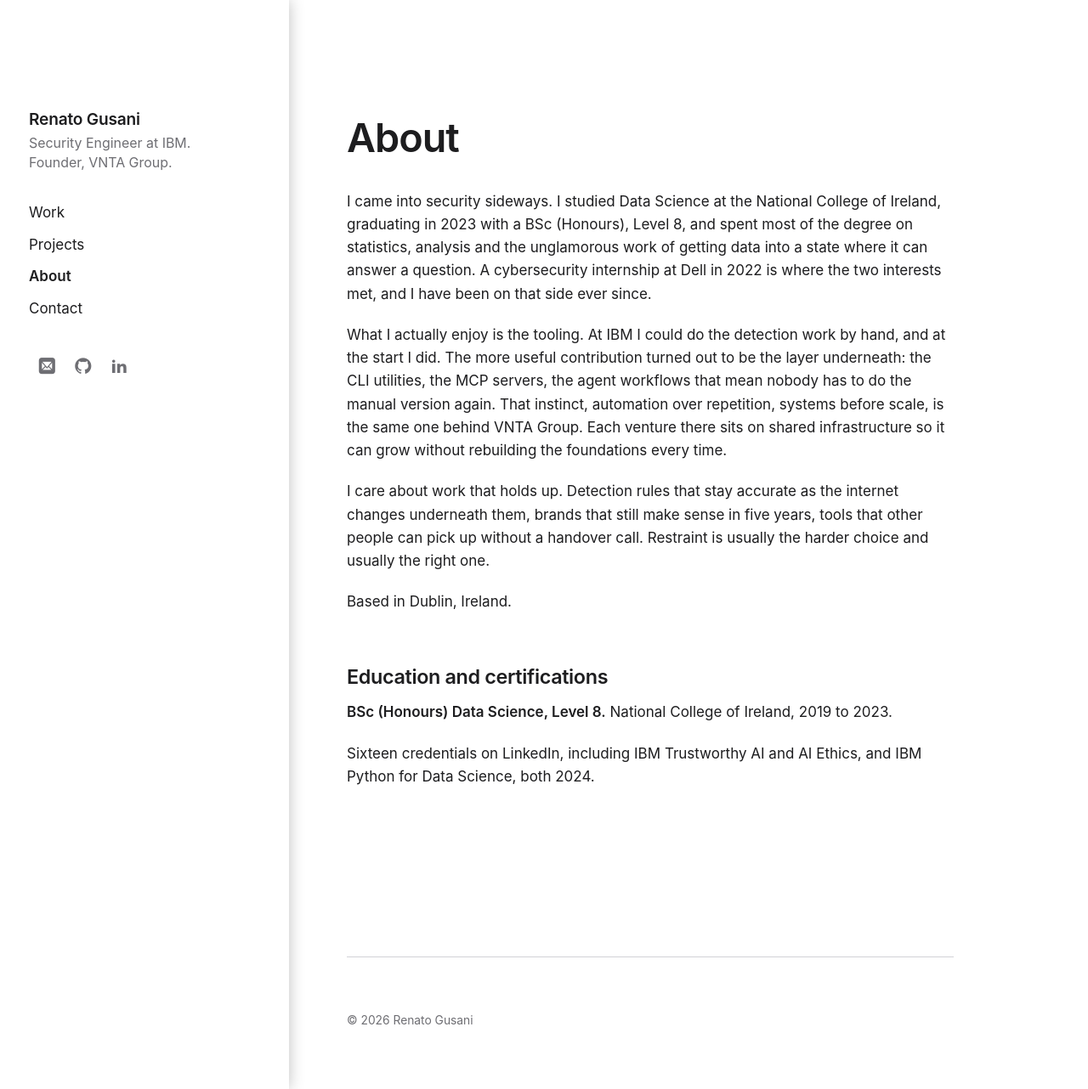
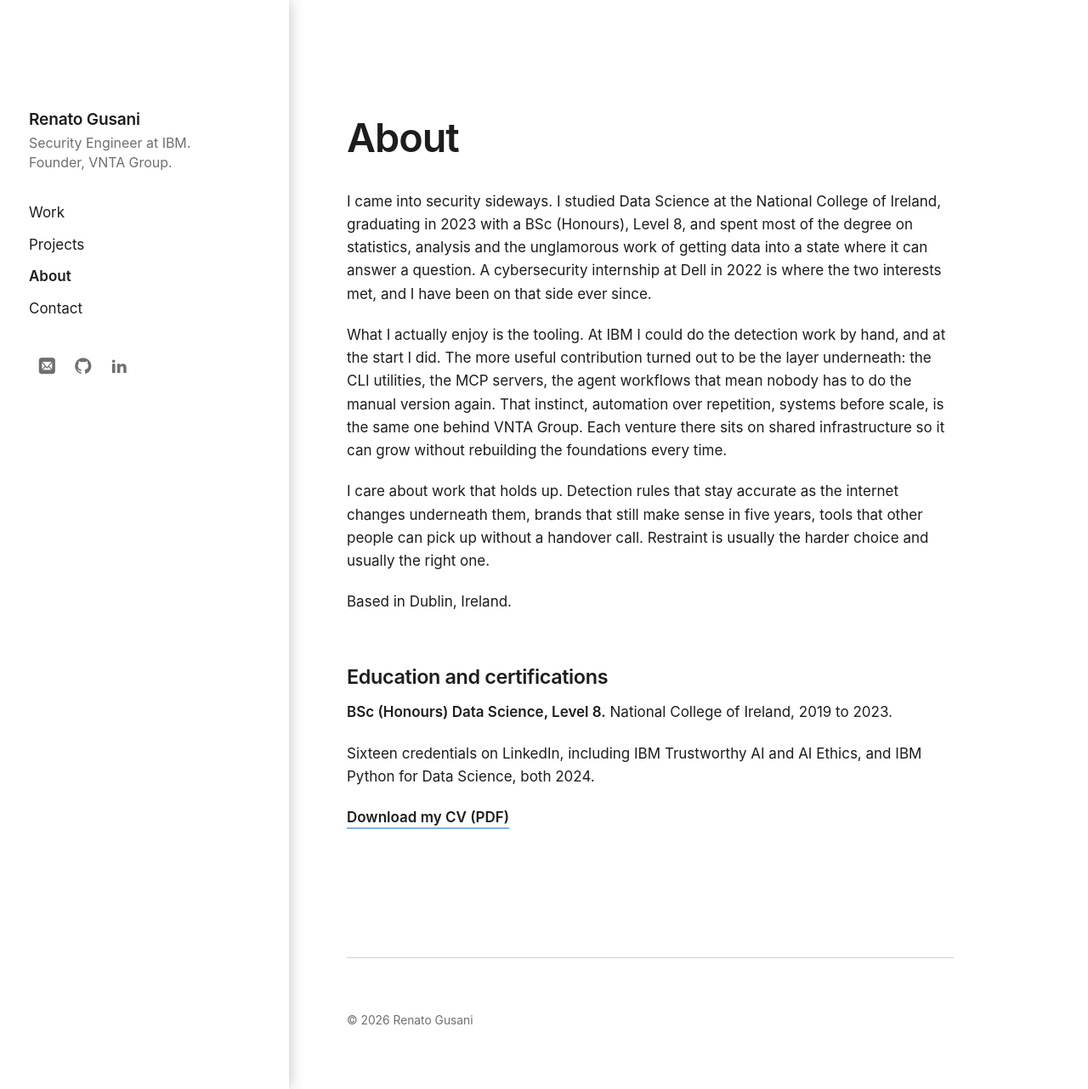
Before and after one commit to renatogusani/personal-site, a Jekyll site: the page built from about.md, in a window 1280 px wide and 1282 px high. Shown: the whole window at 85% size. Built offline with Jekyll 4.4.1, drawn with Linux system fonts in a browser that asks for light colours; cached includes are drawn as plain includes; some web fonts are replaced.

Commit message:
Add the CV as a downloadable PDF
Linked from About and Contact. The old site linked /assets/Resume.pdf,
which never existed.

Co-Authored-By: Claude Opus 5 <noreply@anthropic.com>
Claude-Session: https://claude.ai/code/session_019WrpS6jkpRWjfV3syLupkp

```diff
--- a/about.md
+++ b/about.md
@@ -36,3 +36,5 @@ Based in Dublin, Ireland.
 
 Sixteen credentials on LinkedIn, including IBM Trustworthy AI and AI Ethics, and
 IBM Python for Data Science, both 2024.
+
+[Download my CV (PDF)](/assets/Renato-Gusani-CV.pdf){:.heading.flip-title}
```
Also changed, not shown: contact.md (+2 -0 lines), 1 other file.
